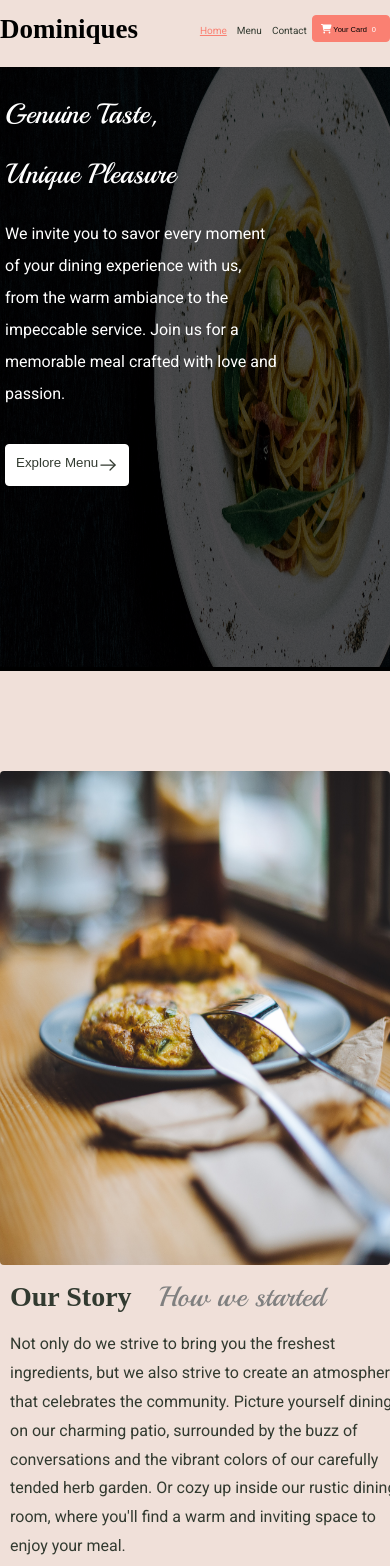
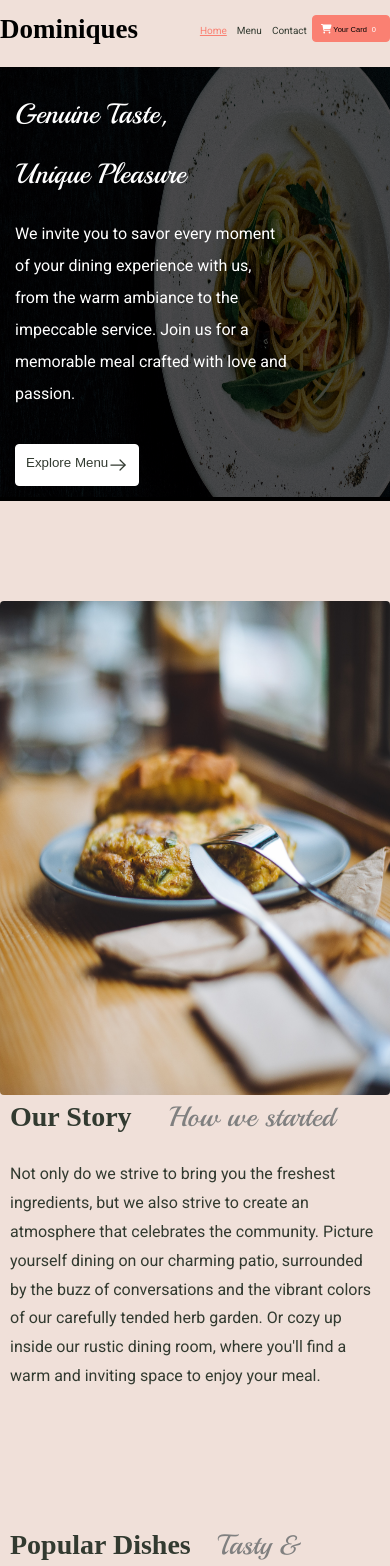
Before and after one commit to melika760/OrderCheck, a React (Create React App) app: page / in a window 390 px wide. Shown: the top 1566 px of the page. Built offline with nearby package versions, Linux system fonts and the light colour scheme; a web font is replaced by a local one.

Commit message:
responsive design

```diff
--- a/src/Components/AboutUs.module.css
+++ b/src/Components/AboutUs.module.css
@@ -71,12 +71,17 @@ text-align: center;
    padding: 0px;
    margin-top: 100px;
    margin-bottom: 100px;
+   overflow-x: hidden;
 }
 .aboutimg{
    width: 100%;
+   right: 0px;
+
 }
 .aboutimg img{
    width: 100%;
+   right: 0px;
+
 }
 .exp{
    font-size: 28px;
@@ -85,13 +90,14 @@ text-align: center;
    width: 100%;
    display: block;
    height: 100%;
-    padding: 10px;
+   margin-left: 0px;
 }
 .content h3{
    font-size: 28px;
-
+   padding: 10px;
 }
 .content p{
+  padding: 10px;
    font-size: 16px;
 }
 .popwrap{
--- a/src/Components/ContactUs.module.css
+++ b/src/Components/ContactUs.module.css
@@ -14,11 +14,11 @@
 
     }
     .description p{
-        font-size: 14px;
+        font-size: 12px;
 
     }
     .description h3{
-        font-size: 20px;
+        font-size: 16px;
 
     }
 }
--- a/src/Components/Footer.module.css
+++ b/src/Components/Footer.module.css
@@ -5,26 +5,25 @@
     justify-content: space-around;
     padding: 50px;
 }
-.map{
-    display: flex;
-    background-color: black;
-}
+
 @media (max-width:968px){
     .wraper{
-        padding: 10px;
+       padding: 0.2px;
         margin: 0px;
         width: 100%;
         left: 0px;
         right: 0px;
      display: block;
+     overflow-x: hidden;
 
     }
     .description p{
         font-size: 12px;
-
+   margin-left: 5px;
     }
     .description h3{
         font-size: 16px;
+        margin-left: 5px;
 
     }
 }
--- a/src/Components/Header.module.css
+++ b/src/Components/Header.module.css
@@ -47,20 +47,25 @@ flex-shrink: 0;
     .content{
         width: 100%;
         left: 0px;
-        margin-left: 5px;
+
         margin-top: 30px;
         top: 40px;
     }
     .content h3{
         font-size: 28px;
+        margin-left: 15px;
     }
     .content p{
         font-size: 16px;
+        margin-left: 15px;
+    }
+    .btn{
+        margin-left: 15px;
     }
 
     .headerimg img{
        width: 100%;
-       height: 600px;
+       height: 430px;
 
     }
 }
```
Lines whose indentation alone changed are shown as unchanged.
